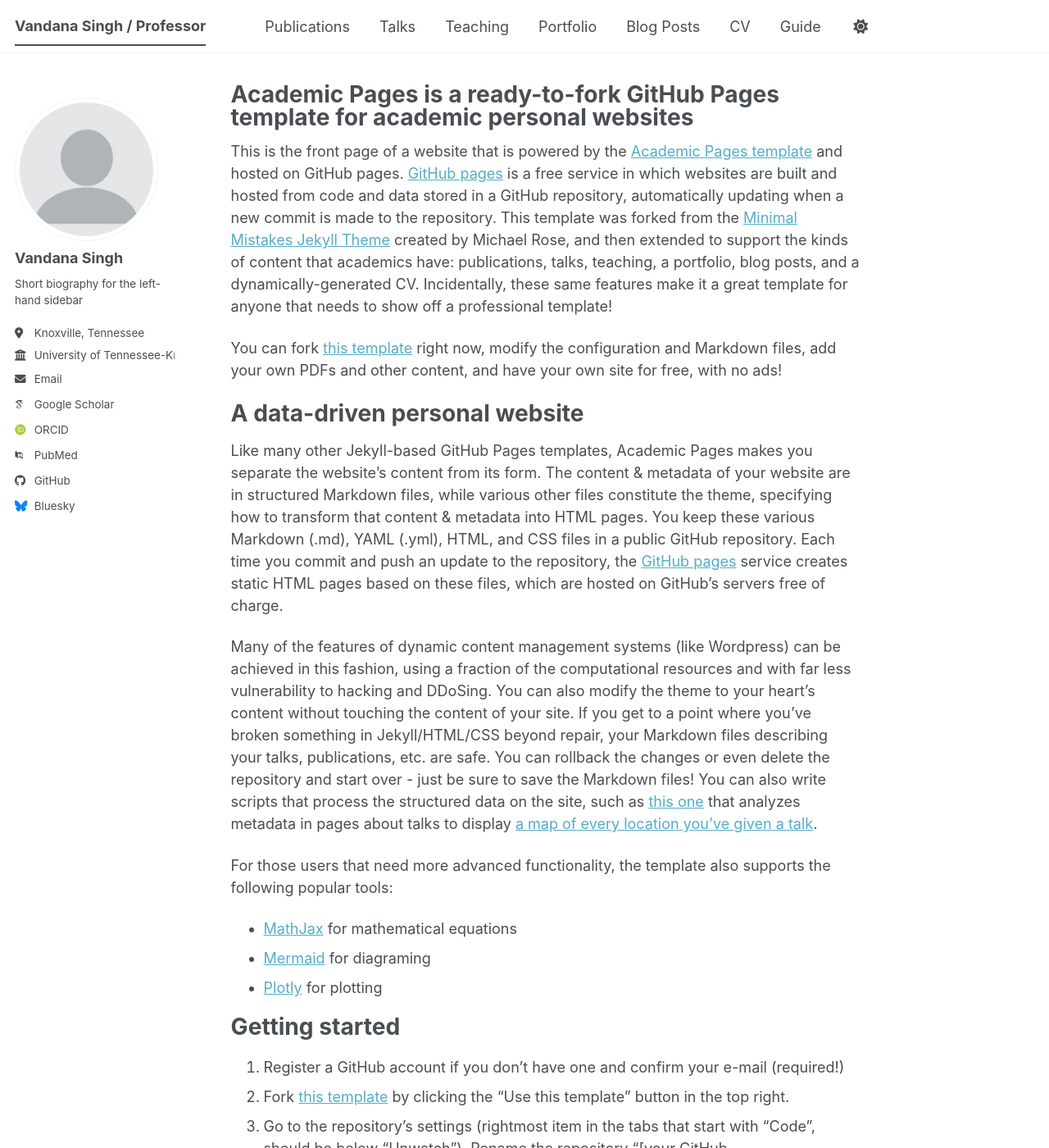
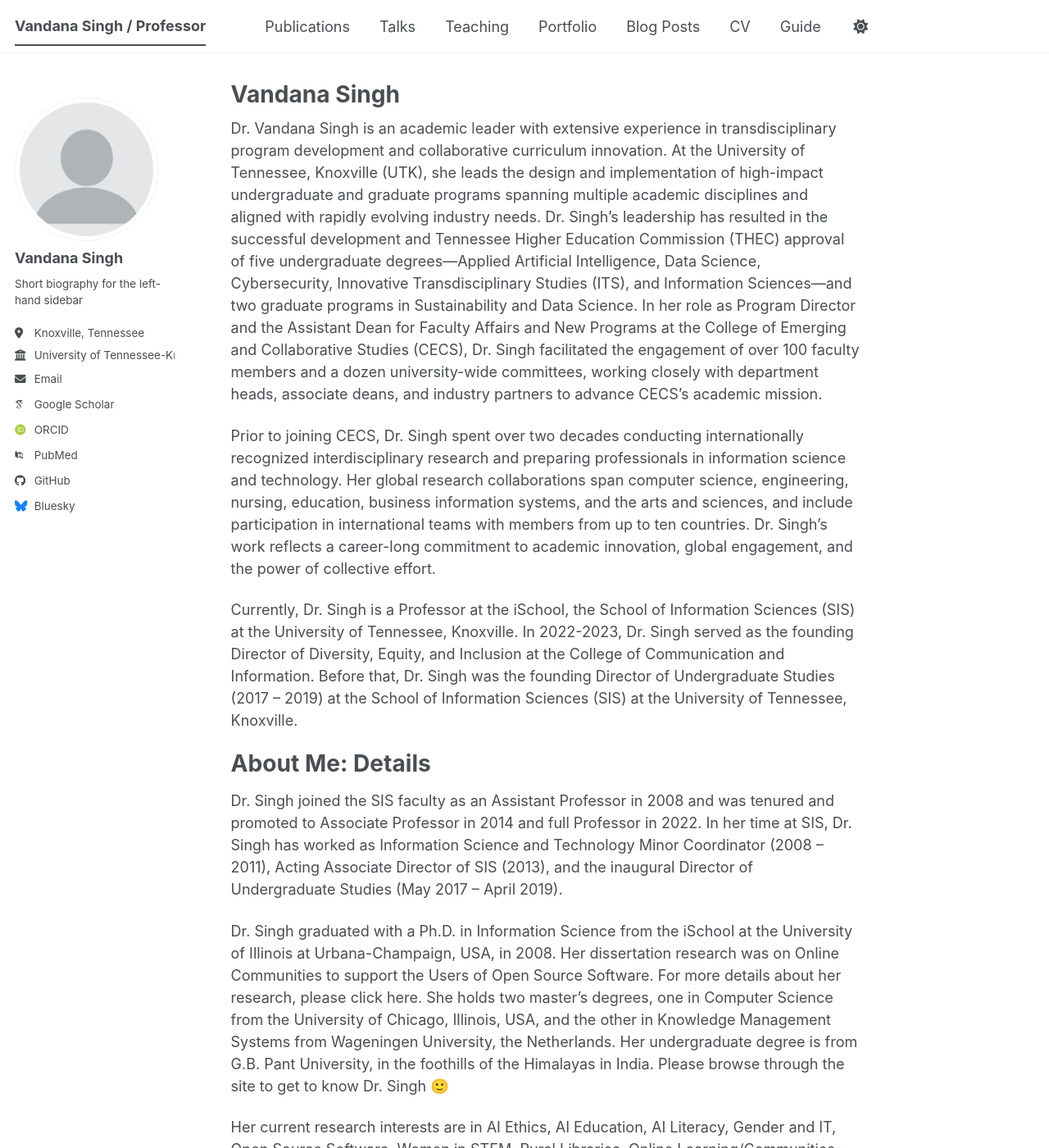
Before and after one commit to Vandanawoss/vandana, a Jekyll site: the page built from _pages/about.md, in a window 1280 px wide and 1400 px high. Shown: the whole window at 82% size. Built offline with Jekyll 4.4.1, drawn with Linux system fonts in a browser that asks for light colours; some web fonts are replaced; a script bundle is joined from its source files by our own code; library files that are not in the unit come from our copies; some of the changed text lies outside the part shown.

Commit message:
Update about.md

```diff
--- a/_pages/about.md
+++ b/_pages/about.md
@@ -1,56 +1,28 @@
 ---
 permalink: /
-title: "Academic Pages is a ready-to-fork GitHub Pages template for academic personal websites"
+title: "Vandana Singh"
 author_profile: true
 redirect_from:
   - /about/
   - /about.html
 ---
 
-This is the front page of a website that is powered by the [Academic Pages template](https://github.com/academicpages/academicpages.github.io) and hosted on GitHub pages. [GitHub pages](https://pages.github.com) is a free service in which websites are built and hosted from code and data stored in a GitHub repository, automatically updating when a new commit is made to the repository. This template was forked from the [Minimal Mistakes Jekyll Theme](https://mmistakes.github.io/minimal-mistakes/) created by Michael Rose, and then extended to support the kinds of content that academics have: publications, talks, teaching, a portfolio, blog posts, and a dynamically-generated CV. Incidentally, these same features make it a great template for anyone that needs to show off a professional template!
+Dr. Vandana Singh is an academic leader with extensive experience in transdisciplinary program development and collaborative curriculum innovation. At the University of Tennessee, Knoxville (UTK), she leads the design and implementation of high-impact undergraduate and graduate programs spanning multiple academic disciplines and aligned with rapidly evolving industry needs. Dr. Singh’s leadership has resulted in the successful development and Tennessee Higher Education Commission (THEC) approval of five undergraduate degrees—Applied Artificial Intelligence, Data Science, Cybersecurity, Innovative Transdisciplinary Studies (ITS), and Information Sciences—and two graduate programs in Sustainability and Data Science. In her role as Program Director and the Assistant Dean for Faculty Affairs and New Programs at the College of Emerging and Collaborative Studies (CECS), Dr. Singh facilitated the engagement of over 100 faculty members and a dozen university-wide committees, working closely with department heads, associate deans, and industry partners to advance CECS’s academic mission.
 
- You can fork [this template](https://github.com/academicpages/academicpages.github.io) right now, modify the configuration and Markdown files, add your own PDFs and other content, and have your own site for free, with no ads!
+Prior to joining CECS, Dr. Singh spent over two decades conducting internationally recognized interdisciplinary research and preparing professionals in information science and technology. Her global research collaborations span computer science, engineering, nursing, education, business information systems, and the arts and sciences, and include participation in international teams with members from up to ten countries. Dr. Singh’s work reflects a career-long commitment to academic innovation, global engagement, and the power of collective effort.
 
-A data-driven personal website
+Currently, Dr. Singh is a Professor at the iSchool, the School of Information Sciences (SIS) at the University of Tennessee, Knoxville. In 2022-2023, Dr. Singh served as the founding Director of Diversity, Equity, and Inclusion at the College of Communication and Information. Before that, Dr. Singh was the founding Director of Undergraduate Studies (2017 – 2019) at the School of Information Sciences (SIS) at the University of Tennessee, Knoxville.
+
+About Me: Details
 ======
-Like many other Jekyll-based GitHub Pages templates, Academic Pages makes you separate the website's content from its form. The content & metadata of your website are in structured Markdown files, while various other files constitute the theme, specifying how to transform that content & metadata into HTML pages. You keep these various Markdown (.md), YAML (.yml), HTML, and CSS files in a public GitHub repository. Each time you commit and push an update to the repository, the [GitHub pages](https://pages.github.com/) service creates static HTML pages based on these files, which are hosted on GitHub's servers free of charge.
+Dr. Singh joined the SIS faculty as an Assistant Professor in 2008 and was tenured and promoted to Associate Professor in 2014 and full Professor in 2022. In her time at SIS, Dr. Singh has worked as Information Science and Technology Minor Coordinator (2008 – 2011), Acting Associate Director of SIS (2013), and the inaugural Director of Undergraduate Studies (May 2017 – April 2019).
 
-Many of the features of dynamic content management systems (like Wordpress) can be achieved in this fashion, using a fraction of the computational resources and with far less vulnerability to hacking and DDoSing. You can also modify the theme to your heart's content without touching the content of your site. If you get to a point where you've broken something in Jekyll/HTML/CSS beyond repair, your Markdown files describing your talks, publications, etc. are safe. You can rollback the changes or even delete the repository and start over - just be sure to save the Markdown files! You can also write scripts that process the structured data on the site, such as [this one](https://github.com/academicpages/academicpages.github.io/blob/master/talkmap.ipynb) that analyzes metadata in pages about talks to display [a map of every location you've given a talk](https://academicpages.github.io/talkmap.html).
+Dr. Singh graduated with a Ph.D. in Information Science from the iSchool at the  University of Illinois at Urbana-Champaign, USA, in  2008. Her dissertation research was on Online Communities to support the Users of Open Source Software. For more details about her research, please click here. She holds two master’s degrees, one in Computer Science from the University of Chicago, Illinois, USA, and the other in Knowledge Management Systems from Wageningen University, the Netherlands. Her undergraduate degree is from G.B. Pant University, in the foothills of the Himalayas in India. Please browse through the site to get to know Dr. Singh 🙂
 
-For those users that need more advanced functionality, the template also supports the following popular tools:
-- [MathJax](https://www.mathjax.org/) for mathematical equations
-- [Mermaid](https://mermaid.js.org/) for diagraming
-- [Plotly](https://plotly.com/javascript/) for plotting
+Her current research interests are in AI Ethics, AI Education, AI Literacy, Gender and IT, Open Source Software, Women in STEM, Rural Libraries, Online Learning/Communities, and UX & Computer Supported Cooperative Work.
 
-Getting started
-======
-1. Register a GitHub account if you don't have one and confirm your e-mail (required!)
-1. Fork [this template](https://github.com/academicpages/academicpages.github.io) by clicking the "Use this template" button in the top right.
-1. Go to the repository's settings (rightmost item in the tabs that start with "Code", should be below "Unwatch"). Rename the repository "[your GitHub username].github.io", which will also be your website's URL.
-1. Set site-wide configuration and create content & metadata (see below -- also see [this set of diffs](https://archive.is/3TPas) showing what files were changed to set up [an example site](https://getorg-testacct.github.io) for a user with the username "getorg-testacct")
-1. Upload any files (like PDFs, .zip files, etc.) to the files/ directory. They will appear at https://[your GitHub username].github.io/files/example.pdf.
-1. Check status by going to the repository settings, in the "GitHub pages" section
+Dr. Singh teaches the core course in AI applications, Information Technology, Usability Testing and Methods, Web Design, Information Networking Applications, and a wide range of topics as Independent Studies. Please read more details about her teaching here.
 
-Site-wide configuration
-------
-The main configuration file for the site is in the base directory in [_config.yml](https://github.com/academicpages/academicpages.github.io/blob/master/_config.yml), which defines the content in the sidebars and other site-wide features. You will need to replace the default variables with ones about yourself and your site's github repository. The configuration file for the top menu is in [_data/navigation.yml](https://github.com/academicpages/academicpages.github.io/blob/master/_data/navigation.yml). For example, if you don't have a portfolio or blog posts, you can remove those items from that navigation.yml file to remove them from the header.
+At the College of Communication and Information, Dr. Singh has received four college-level awards in Innovative Technology Teaching, exemplary Service, and extraordinary Research achievements. Dr. Singh received an outstanding administrator award from the College of Emerging and Collaborative Studies in 2025.
 
-Create content & metadata
-------
-For site content, there is one Markdown file for each type of content, which are stored in directories like _publications, _talks, _posts, _teaching, or _pages. For example, each talk is a Markdown file in the [_talks directory](https://github.com/academicpages/academicpages.github.io/tree/master/_talks). At the top of each Markdown file is structured data in YAML about the talk, which the theme will parse to do lots of cool stuff. The same structured data about a talk is used to generate the list of talks on the [Talks page](https://academicpages.github.io/talks), each [individual page](https://academicpages.github.io/talks/2012-03-01-talk-1) for specific talks, the talks section for the [CV page](https://academicpages.github.io/cv), and the [map of places you've given a talk](https://academicpages.github.io/talkmap.html) (if you run this [python file](https://github.com/academicpages/academicpages.github.io/blob/master/talkmap.py) or [Jupyter notebook](https://github.com/academicpages/academicpages.github.io/blob/master/talkmap.ipynb), which creates the HTML for the map based on the contents of the _talks directory).
-
-**Markdown generator**
-
-The repository includes [a set of Jupyter notebooks](https://github.com/academicpages/academicpages.github.io/tree/master/markdown_generator
-) that converts a CSV containing structured data about talks or presentations into individual Markdown files that will be properly formatted for the Academic Pages template. The sample CSVs in that directory are the ones I used to create my own personal website at stuartgeiger.com. My usual workflow is that I keep a spreadsheet of my publications and talks, then run the code in these notebooks to generate the Markdown files, then commit and push them to the GitHub repository.
-
-How to edit your site's GitHub repository
-------
-Many people use a git client to create files on their local computer and then push them to GitHub's servers. If you are not familiar with git, you can directly edit these configuration and Markdown files directly in the github.com interface. Navigate to a file (like [this one](https://github.com/academicpages/academicpages.github.io/blob/master/_talks/2012-03-01-talk-1.md) and click the pencil icon in the top right of the content preview (to the right of the "Raw | Blame | History" buttons). You can delete a file by clicking the trashcan icon to the right of the pencil icon. You can also create new files or upload files by navigating to a directory and clicking the "Create new file" or "Upload files" buttons.
-
-Example: editing a Markdown file for a talk
-![Editing a Markdown file for a talk](/images/editing-talk.png)
-
-For more info
-------
-More info about configuring Academic Pages can be found in [the guide](https://academicpages.github.io/markdown/), the [growing wiki](https://github.com/academicpages/academicpages.github.io/wiki), and you can always [ask a question on GitHub](https://github.com/academicpages/academicpages.github.io/discussions). The [guides for the Minimal Mistakes theme](https://mmistakes.github.io/minimal-mistakes/docs/configuration/) (which this theme was forked from) might also be helpful.
+Dr. Singh received the CCI Service and Outreach Award in 2019. SIS did a story about Dr. Singh; please click on the image below to read the story.
```
